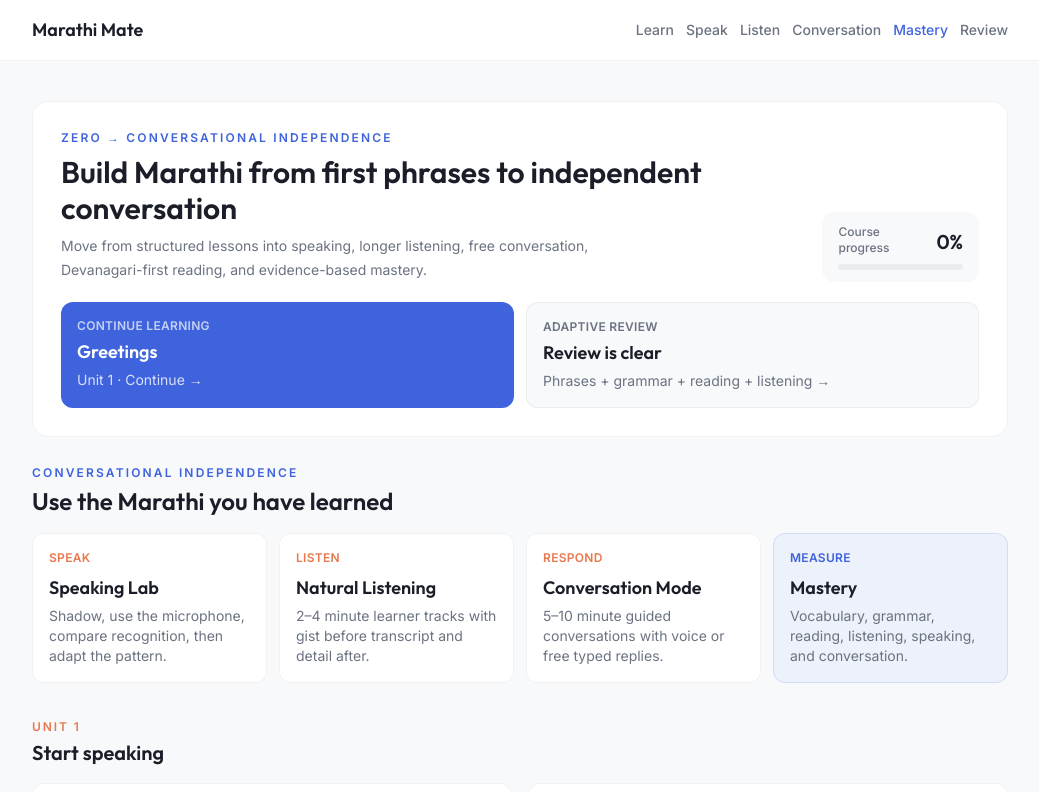
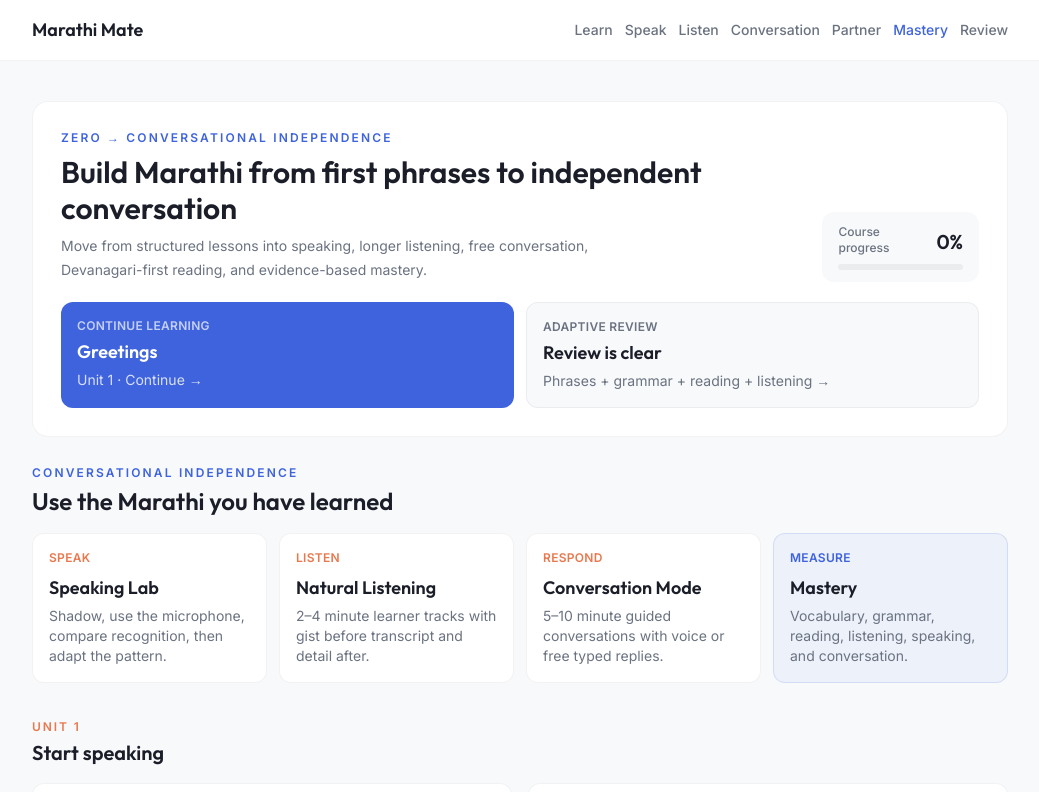
Before and after one commit to sushan5140/Raghay, a Next.js app: page / in a window 1280 px wide. Shown: the top 792 px of the page, without its empty margins (120-1159 px from the left). Built offline with nearby package versions, Linux system fonts and the light colour scheme.

Commit message:
Add Partner Marathi to primary navigation

```diff
--- a/app/layout.tsx
+++ b/app/layout.tsx
@@ -21,6 +21,7 @@ export default function RootLayout({ children }: { children: React.ReactNode })
               <Link href="/speaking" className="whitespace-nowrap text-muted transition hover:text-ink">Speak</Link>
               <Link href="/listening" className="whitespace-nowrap text-muted transition hover:text-ink">Listen</Link>
               <Link href="/conversation" className="whitespace-nowrap text-muted transition hover:text-ink">Conversation</Link>
+              <Link href="/partner" className="whitespace-nowrap text-muted transition hover:text-ink">Partner</Link>
               <Link href="/mastery" className="whitespace-nowrap text-primary transition hover:opacity-80">Mastery</Link>
               <Link href="/review" className="whitespace-nowrap text-muted transition hover:text-ink">Review</Link>
             </nav>
```
